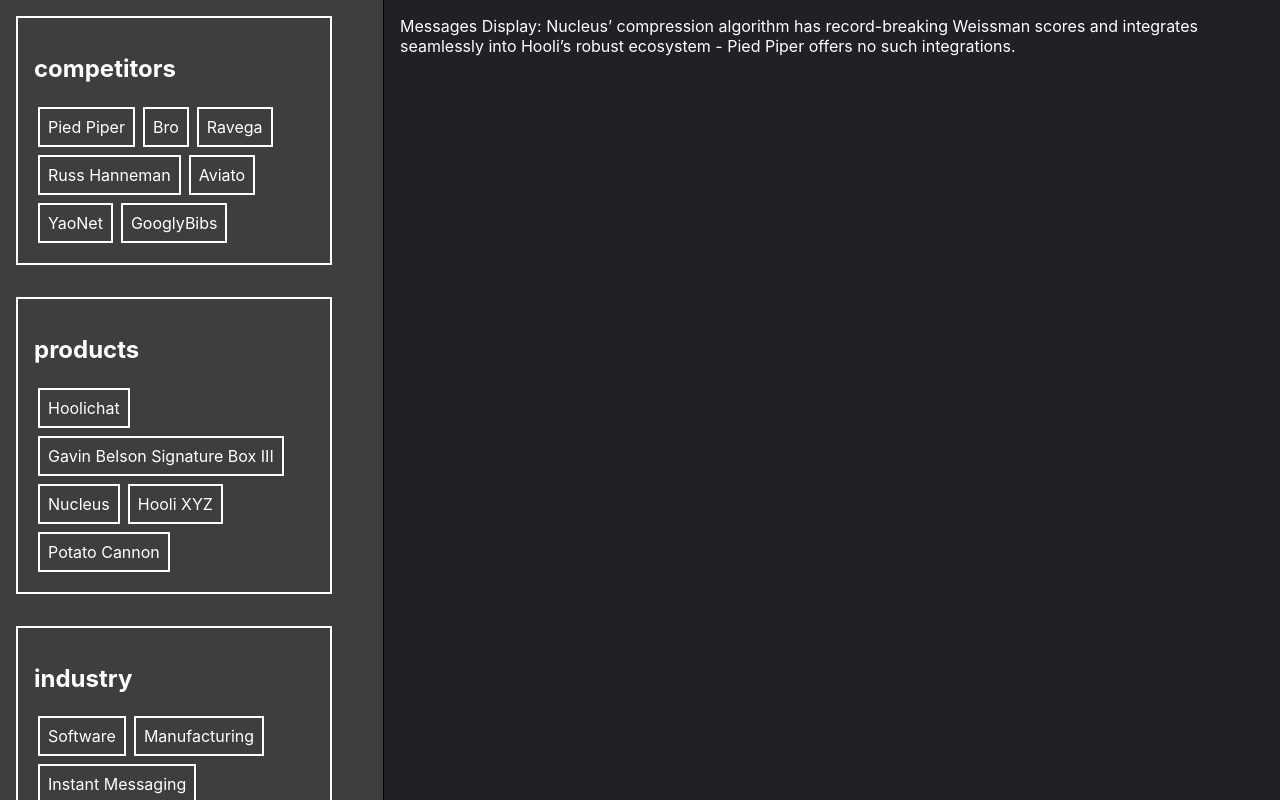
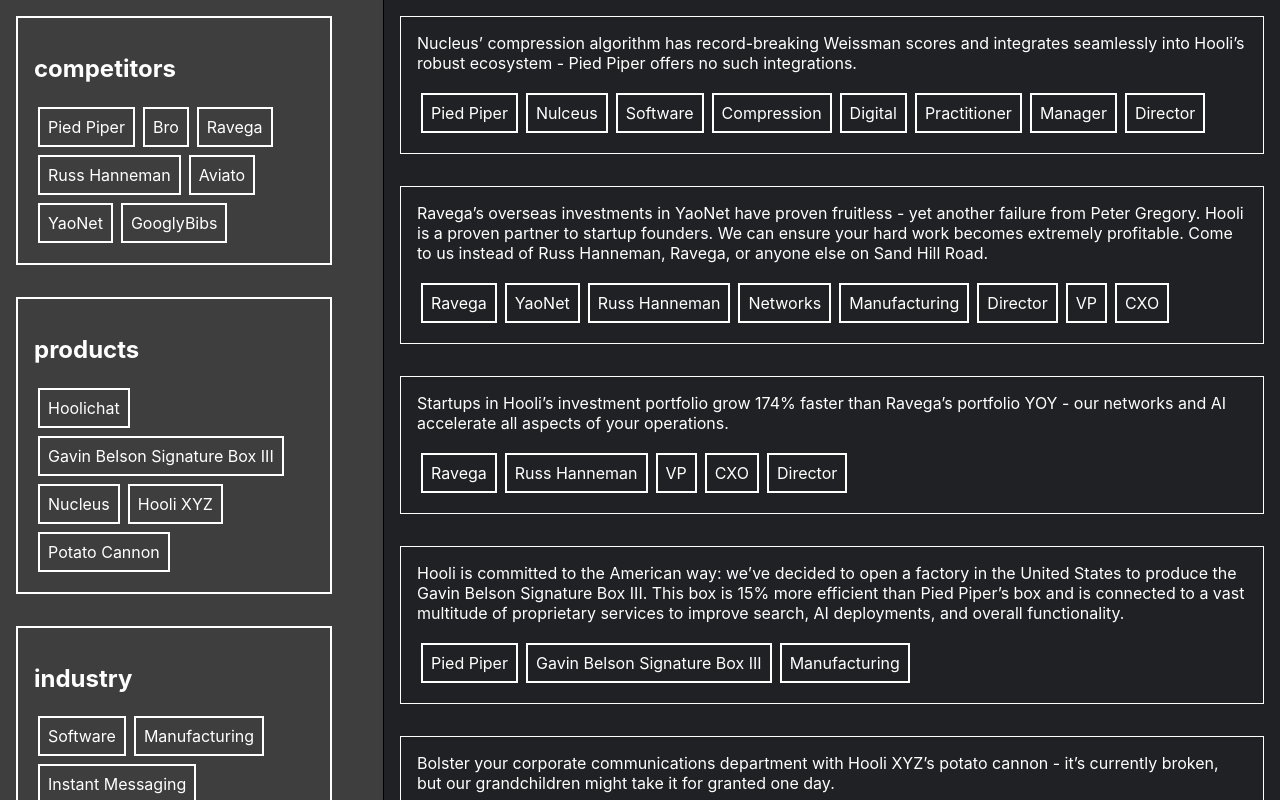
Before and after one commit to urgent/site, a Next.js app: page / in a window 1280 px wide. Built offline with nearby package versions, Linux system fonts and the light colour scheme.

Commit message:
messaged to display with tags

```diff
--- a/src/components/MessageBoard.js
+++ b/src/components/MessageBoard.js
@@ -1,9 +1,17 @@
 import data from "../data/demo.json";
+import Message from "./Messsage";
 
-export default function Messages(messages) {
+export default function Messages({ messages }) {
+
+    // console.log(messages[0].tags);
+
+    const displayMessages = messages.map((mssg, index) => {
+        return <Message key={index} body={mssg.body} tagPayload={mssg.tags} />
+    })
+
     return (
         <section className="mssgBoardWrapper">
-            {`Messages Display: ${data.messages[0].body}`}
+            {displayMessages}
         </section>
     )
 }
--- /dev/null
+++ b/src/components/Messsage.js
@@ -0,0 +1,20 @@
+import React from 'react'
+import Tag from "./Tag";
+
+export default function Messsage({ body, tagPayload }) {
+
+    const mssgTags = tagPayload.map((tag, index) => {
+
+        // console.log(tag.detail);
+        return <Tag key={index} tag={tag.detail} />
+    })
+
+    return (
+        <div className="messageWrapper">
+            {body}
+            <div className="mssgTags">
+                {mssgTags}
+            </div>
+        </div>
+    )
+}
--- a/styles/mssgBoard.css
+++ b/styles/mssgBoard.css
@@ -3,4 +3,18 @@
   width: 70%;
   min-width: 10rem;
   padding: 1rem;
+  overflow: scroll;
 }
+
+.messageWrapper {
+  border: 1px solid white;
+  padding: 1rem;
+  margin-bottom: 2rem;
+  min-height: 5rem;
+}
+
+.mssgTags {
+  margin-top: 1rem;
+  display: flex;
+  flex-wrap: wrap;
+}
```
